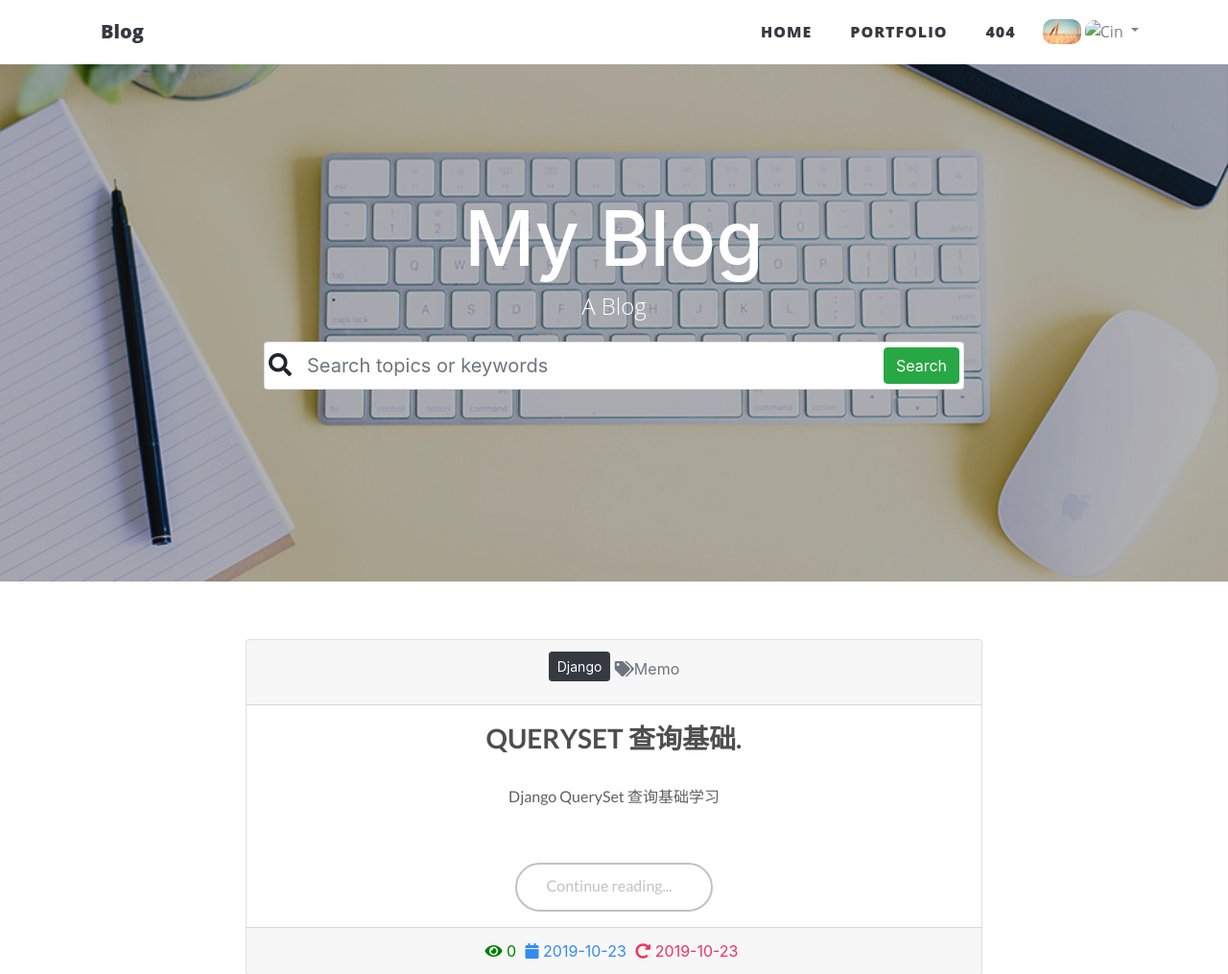
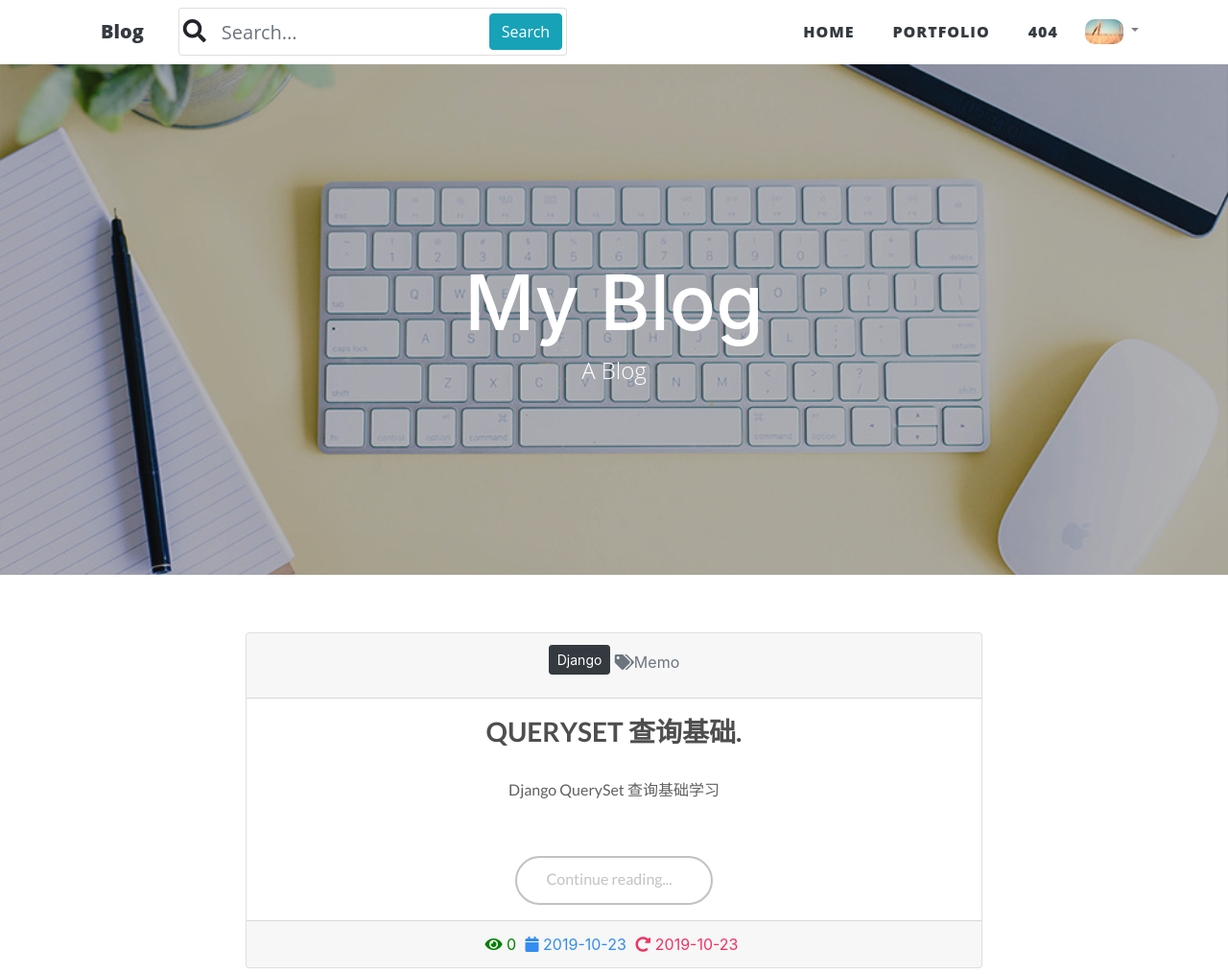
Before and after one commit to Goooooooooooooo/turbo-fortnight, a Django app: page / in a window 1280 px wide. Shown: the top 1015 px of the page at 96% size. Run offline with Django 3.2, Linux system fonts and the light colour scheme; a user stored in the database is signed in; data comes from the database, SQL or seed files in the repository; both versions use the stored data as it was after the commit; parts of the project's set-up code (start-up, migrations or seed data) failed here and were passed over; some libraries are stand-ins or nearby versions.

Commit message:
commit-31

```diff
--- a/article/models.py
+++ b/article/models.py
@@ -17,6 +17,8 @@ class Category(models.Model):
 
 
 class ArticlePost(models.Model):
+
+    objects = models.Manager()
 
     author = models.ForeignKey(User, on_delete=models.CASCADE)
     # 文章标题图
@@ -60,3 +62,36 @@ class ArticlePost(models.Model):
 
     def __str__(self):
         return self.title
+
+    '''
+        一般来说，要使用某个类的方法，需要先实例化一个对象再调用方法。
+        而使用 @staticmethod 或 @classmethod，就可以不需要实例化，直接类名.方法名()来调用。
+        这有利于组织代码，把某些应该属于某个类的函数给放到那个类里去，同时有利于命名空间的整洁。
+        如果在 @staticmethod 中要调用到这个类的一些属性方法，只能直接类名.属性名或类名.方法名。
+        而 @classmethod 因为持有 cls 参数，可以来调用类的属性，类的方法，实例化对象等，避免硬编码。
+
+        上一篇：小于当前 id 的第一篇，下一篇：大于当前 id 的第一篇
+        @staticmethod 不需要表示自身对象的 self 和自身类的 cls 参数，就跟使用函数一样
+        @classmethod 不需要 self 参数，但第一个参数需要是表示自身类的 cls 参数。
+    '''
+    # 上一篇
+    @classmethod
+    def get_pre_article(cls, pk):
+        pre_article = cls.objects.filter(id__lt=pk).order_by('-id')
+        # 取出相邻前一篇文章
+        if pre_article.count() > 0:
+            pre_article = pre_article[0]
+        else:
+            pre_article = None
+        return pre_article
+
+    # 下一篇
+    @classmethod
+    def get_next_article(cls, pk):
+        next_article = cls.objects.filter(id__gt=pk).order_by('id')
+        # 取出相邻后一篇文章
+        if next_article.count() > 0:
+            next_article = next_article[0]
+        else:
+            next_article = None
+        return next_article
--- a/article/templatetags/extra_tags.py
+++ b/article/templatetags/extra_tags.py
@@ -1,6 +1,10 @@
 from django import template
 import markdown
 from django.template.defaultfilters import stringfilter
+from django.utils import timezone
+import math
+import datetime
+
 
 '''
     自定义过滤器 给 form 等添加 class 属性
@@ -38,3 +42,34 @@ def convert_markdown(value):
         ]
     )
     return md.convert(value)
+
+
+@register.filter(name='timesince_zh')
+def time_since_zh(value):
+    now = timezone.now()
+    diff = now - value
+
+    if diff.days == 0 and diff.seconds >= 0 and diff.seconds < 60:
+        return '刚刚'
+
+    if diff.days == 0 and diff.seconds >= 60 and diff.seconds < 3600:
+        return str(math.floor(diff.seconds / 60)) + "分钟前"
+
+    if diff.days == 0 and diff.seconds >= 3600 and diff.seconds < 86400:
+        return str(math.floor(diff.seconds / 3600)) + "小时前"
+
+    if diff.days >= 1 and diff.days < 30:
+        return str(diff.days) + "天前"
+
+    if diff.days >= 30 and diff.days < 365:
+        return str(math.floor(diff.days / 30)) + "个月前"
+
+    if diff.days >= 365:
+        return str(math.floor(diff.days / 365)) + "年前"
+
+
+# 返回指定格式时间
+# {% current_time "%Y-%m-%d %I:%M %p" as the_time %} 在模板中保存时间
+@register.simple_tag
+def current_time(format_string):
+    return datetime.datetime.now().strftime(format_string)
--- a/article/urls.py
+++ b/article/urls.py
@@ -22,7 +22,6 @@ app_name = 'article'
 # 类视图时候要加括号:as_view() 普通方法不加括号:views.方法
 urlpatterns = [
     path('article-list/', views.ArticleListView.as_view(), name='article-list'),
-    # path('article/<int:id>/', views.article_detail, name='article-detail'),
     path('article-detail/<int:pk>/', views.ArticleDetailView.as_view(), name='article-detail'),
     path('article-delete/<int:pk>/', views.article_safe_delete, name='article-safe-delete'),
     path('article-create/', views.ArticleCreateView.as_view(), name='article-create'),
--- a/article/views.py
+++ b/article/views.py
@@ -10,7 +10,9 @@ from django.db.models import Q
 from comment.models import Comment
 from comment.forms import CommentForm
 import markdown
+import logging
 
+logging.getLogger().setLevel(logging.INFO)
 
 '''
     # 复写 get_context_data 方法为上下文对象添加额外的变量，以便在模板中访问
@@ -128,6 +130,7 @@ class ArticleListView(generic.ListView):
 
 # 单篇文章详细
 class ArticleDetailView(generic.DeleteView):
+
     model = ArticlePost
     template_name = 'article/detail.html'
     context_object_name = 'article_detail'
@@ -150,9 +153,10 @@ class ArticleDetailView(generic.DeleteView):
         context['toc'] = md.toc
         context['comments'] = comments
         context['comment_form'] = CommentForm()
-        context['next'] = ''
-        context['previous'] = ''
+        context['next_article'] = context['article_detail'].get_pre_article(pk=pk)
+        context['pre_article'] = context['article_detail'].get_next_article(pk=pk)
         return context
+
 
 
 
--- a/static/css/style.css
+++ b/static/css/style.css
@@ -321,7 +321,7 @@ footer ul.social_profiles li a,
 /* header.html */
 
 #mainNav {
-  position: absolute;
+  /*position: absolute;*/
   border-bottom: 1px solid #e9ecef;
   background-color: #fff;
   font-family: 'Open Sans', 'Helvetica Neue', Helvetica, Arial, sans-serif
@@ -405,7 +405,8 @@ header.masthead {
   background-color: #868e96;
   background-attachment: scroll;
   position: relative;
-  background-size: cover
+  background-size: cover;
+  z-index:-1;
 }
 
 /* 背景图 */
@@ -509,3 +510,16 @@ footer .copyright {
   margin-bottom: 0;
   text-align: center
 }
+
+footer > div > div > div > ul > li > a{
+    color: #343a40;
+}
+
+footer > div > div > div > ul > li > a:focus, footer > div > div > div > ul > li > a:hover {
+    color: rgba(173, 181, 189, 1)
+}
+/* 导航栏选中 背景颜色 */
+.active-bg{
+    background:#dc3545;
+    color: white;
+}
--- a/templates/article/index.html
+++ b/templates/article/index.html
@@ -7,8 +7,8 @@
 	首页
 {% endblock title %}
 
-<!-- 测试Pycharm Git -->
 {% block content %}
+
 		<!-- Page Header -->
 	<header class="masthead">
 		<div class="overlay"></div>
@@ -18,21 +18,6 @@
 					<div class="site-heading">
 						<h1>My Blog</h1>
 						<span class="subheading">A Blog</span>
-					<br>
-					<form class="card card-sm" method="get" action="{% url 'article:article-list' %}">
-						{% csrf_token %}
-							<div class="row no-gutters align-items-center">
-								<div class="col-auto pl-1">
-									<i class="fas fa-search h4 text-body m-auto"></i>
-								</div>
-								<div class="col">
-									<input name="search" id="search" class="form-control form-control-lg form-control-borderless" type="search" placeholder="Search topics or keywords">
-								</div>
-								<div class="col-auto pr-1">
-									<button class="btn btn-success" type="button">Search</button>
-								</div>
-							</div>
-					</form>
 					</div>
 				</div>
 			</div>
--- a/templates/base.html
+++ b/templates/base.html
@@ -53,6 +53,17 @@
         height: 200px;
     }
     </style>
+    <script type="text/javascript">
+        console.log(location.pathname)
+        $(document).ready(function() {
+            $("#navbarResponsive .navbar-nav > li.nav-item > a").each(function(){
+                $this = $(this);
+                if($this[0].href==String(window.location)){
+                  $this.addClass("active-bg");
+                }
+            });
+        });
+    </script>
 
 </body>
 </html>
--- a/templates/header.html
+++ b/templates/header.html
@@ -3,49 +3,64 @@
 {% load staticfiles %}
 
   <!-- Navigation -->
-<nav class="navbar navbar-expand-lg navbar-light fixed-top" id="mainNav">
+<nav class="navbar navbar-expand-lg navbar-light" id="mainNav">
 	<div class="container">
 		<a class="navbar-brand" href="{% url 'article:article-list' %}">Blog</a>
 		<button class="navbar-toggler navbar-toggler-right" type="button" data-toggle="collapse" data-target="#navbarResponsive" aria-controls="navbarResponsive" aria-expanded="false" aria-label="Toggle navigation">
 			Menu
 			<i class="fas fa-bars"></i>
 		</button>
+		<form class="card card-sm form-inline" method="get" action="{% url 'article:article-list' %}">
+			{% csrf_token %}
+				<div class="row no-gutters align-items-center">
+					<div class="col-auto pl-1">
+						<i class="fas fa-search h4 text-body m-auto"></i>
+					</div>
+					<div class="col">
+						<input name="search" id="search" class="form-control form-control-lg form-control-borderless" type="search" placeholder="Search...">
+					</div>
+					<div class="col-auto pr-1">
+						<button class="btn btn-info" type="button">Search</button>
+					</div>
+				</div>
+		</form>
 		<div class="collapse navbar-collapse" id="navbarResponsive">
 			<ul class="navbar-nav ml-auto">
-				<li class="nav-item">
+				<li class="nav-item" id="article-list">
 					<a class="nav-link" href="{% url 'article:article-list' %}">Home</a>
 				</li>
-				<li class="nav-item">
+				<li class="nav-item" id="portfolio">
 					<a class="nav-link" href="{% url 'article:article-portfolio' %}">Portfolio</a>
 				</li>
-				<li class="nav-item">
+				<li class="nav-item" id="page_404">
 					<a class="nav-link" href="{% url 'page_404' %}">404</a>
 				</li>
 				{% if user.is_authenticated %}
 				<!-- Links -->
-				<ul class="nav">
+				<li class="nav">
 					<!-- Dropdown -->
-					<li class="nav-item dropdown">
-						<a class="nav-link dropdown-toggle" id="navbarDropdownMenuLink" data-toggle="dropdown" aria-haspopup="true" aria-expanded="false">
+					<div class="btn-group nav-item dropdown">
+						<a class="nav-link dropdown-toggle" data-toggle="dropdown" aria-haspopup="true" aria-expanded="false">
 							{% if user.profile.avatar %}
 								<img src="{{ user.profile.avatar.url }}" class="img-circle" alt="Cinque Terre" style="max-width:40px;max-height=60px;border-radius:10px;">
+							{% elif user.socialaccount_set.all.0.get_avatar_url %}
+								<img src="{{ user.socialaccount_set.all.0.get_avatar_url }}" class="img-circle" alt="Cinque Terre" style="max-width:40px;max-height=60px;border-radius:10px;">
 							{% endif %}
-							<img src="{{ user.socialaccount_set.all.0.get_avatar_url }}" class="img-circle" alt="Cinque Terre" style="max-width:40px;max-height=60px;border-radius:10px;">
 						</a>
-						<div class="header-drop dropdown-menu dropdown-primary" aria-labelledby="navbarDropdownMenuLink">
+						<div class="dropdown-menu dropdown-primary">
 							<a class="dropdown-item fs--16" href="#">{{ user.username }}</a>
 							<a class="dropdown-item fs--16" href="{% url 'article:article-create' %}">Create Article</a>
 							<a class="dropdown-item fs--16" href="{% url 'userprofile:edit-profile' user.id %}">Edit Profile</a>
 							<div class="dropdown-divider"></div>
 							<a class="dropdown-item fs--16" href="{% url 'userprofile:logout' %}">Logout</a>
 						</div>
-					</li>
-				</ul>
+					</div>
+				</li>
 				{% else %}
-				<li class="nav-item">
+				<li class="nav-item" id="login">
 					<a class="nav-link" href="{% url 'account_login' %}"> Login </a>
 				</li>
-				<li class="nav-item">
+				<li class="nav-item" id="signup">
 					<a class="nav-link" href="{% url 'account_signup' %}">Signup</a>
 				</li>
 				{% endif %}
```
Also changed, not shown: templates/article/detail.html (+14 -36 lines), db.sqlite3, 3 other files. Lines whose indentation alone changed are shown as unchanged.
